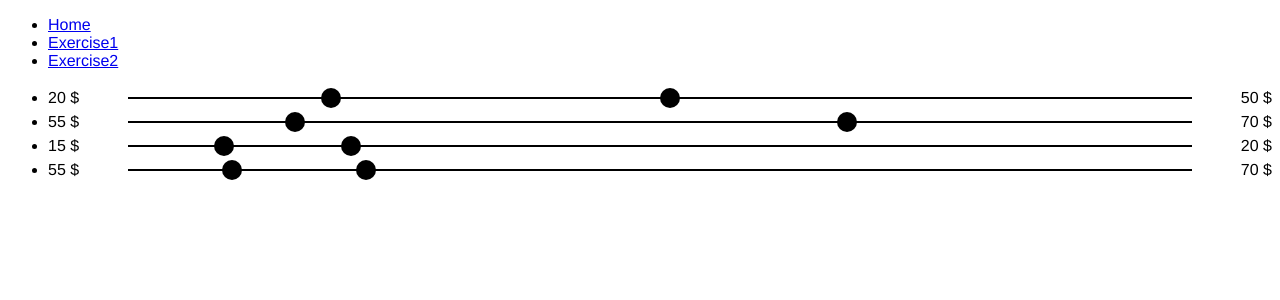
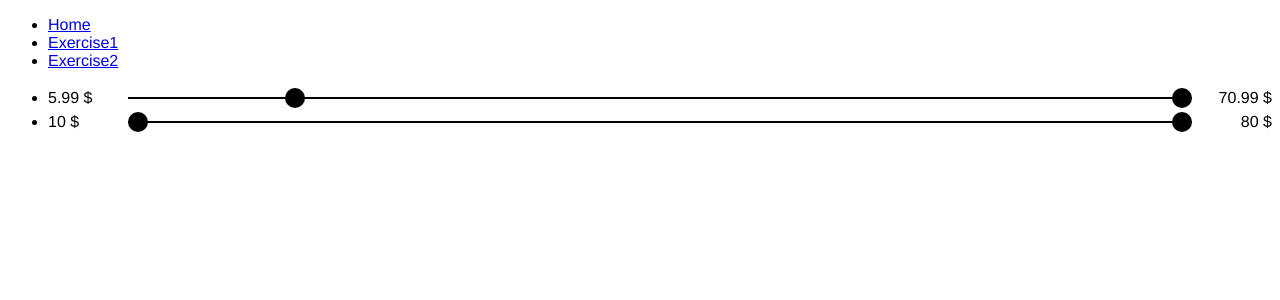
Before and after one commit to byron7cueva/mango-range, a React app: page / in a window 1280 px wide. Shown: the top 300 px of the page. Built offline with nearby package versions, Linux system fonts and the light colour scheme; data requests are answered from the project's data file.

Commit message:
Consume services in exercise 2

```diff
--- a/server/db.json
+++ b/server/db.json
@@ -6,7 +6,7 @@
     { "id": 4, "minLimit": 40, "maxLimit": 180, "min": 55, "max": 70}
   ],
   "fixedRanges": [
-    { "min": 5.99, "max": 70.99, "rangeValues": [1.99, 5.99, 10.99, 30.99, 50.99, 70.99]},
-    { "min": 10, "max": 80, "rangeValues": [10, 20, 30, 40, 50, 60, 70, 80]}
+    { "id": 1, "min": 5.99, "max": 70.99, "rangeValues": [1.99, 5.99, 10.99, 30.99, 50.99, 70.99]},
+    { "id": 2, "min": 10, "max": 80, "rangeValues": [10, 20, 30, 40, 50, 60, 70, 80]}
   ]
 }
--- a/src/App.js
+++ b/src/App.js
@@ -16,12 +16,12 @@ export const App = () => (
           <Link to="/exercise1">Exercise1</Link>
         </li>
         <li>
-          <Link to="/excercise2">Exercise2</Link>
+          <Link to="/exercise2">Exercise2</Link>
         </li>
       </ul>
     </nav>
     <Switch>
-      <Route path="/" exact component={Exercise1} />
+      <Route path="/" exact component={Exercise2} />
       <Route path="/exercise1" exact component={Exercise1} />
       <Route path="/exercise2" exact component={Exercise2} />
     </Switch>
--- a/src/api.js
+++ b/src/api.js
@@ -19,5 +19,8 @@ async function get(endpoint) {
 export const Api = {
   getAllRanges() {
     return get('/ranges');
+  },
+  getAllFixedRanges() {
+    return get('/fixedRanges');
   }
 }
--- a/src/components/FixedRange.js
+++ b/src/components/FixedRange.js
@@ -16,6 +16,37 @@ export class FixedRange extends Component {
     this.width = 0;
     this.widthStep = 0;
     this.pulletToMove = null;
+    this.resizeObserver = null;
+  }
+
+  componentDidMount() {
+   this.resizeObserver = new ResizeObserver(resizeEntity => {
+      this.width = resizeEntity[0].target.clientWidth;
+      this.steps = this.props.rangeValues.length;
+      this.widthStep = this.width / this.steps;
+      const stepsPosition = [];
+      this.props.rangeValues.forEach((value, i) => {
+        const position = i * this.widthStep;
+        let max = position + this.widthStep / 2;
+        let min = position - this.widthStep / 2;
+        min = min < 0? 0 : min;
+        max = max > this.width? this.width : max;
+        stepsPosition.push({position, min, max});
+      });
+      const positionsMin = stepsPosition.map((pos, i) => ({
+        value: this.props.rangeValues[i], ...pos
+      }));
+      const positionsMax = stepsPosition.reverse().map((pos, i) => ({
+        value: this.props.rangeValues[i], ...pos
+      }));
+      this.setState({positionsMin, positionsMax});
+      this.calculatePositionPullet();
+    });
+    this.resizeObserver.observe(this.rangeLineRef.current);
+  }
+
+  componentWillUnmount() {
+    this.resizeObserver.disconnect();
   }
 
   onMouseDownHandler = (event) => {
@@ -45,14 +76,14 @@ export class FixedRange extends Component {
         widthRange = (widthRange > this.width? this.width : widthRange);
         const position = this.state.positionsMin.find(pos => posX >= pos.min && posX <= pos.max);
         if (position && position.value < this.props.max) {
-          this.props.onChangeMin(position.value);
+          this.props.onChangeMin(position.value, this.props.id);
         }
       } else {
         widthRange = offsetLeft + clientWidth - event.clientX;
         widthRange = (widthRange > this.width? this.width : widthRange);
         const position = this.state.positionsMax.find(pos => posX >= pos.min && posX <= pos.max);
         if (position && position.value > this.props.min) {
-          this.props.onChangeMax(position.value);
+          this.props.onChangeMax(position.value, this.props.id);
         }
       }
       rangeToMove.style.width = `${widthRange}px`;
@@ -99,29 +130,4 @@ export class FixedRange extends Component {
       </div>
     )
   }
-
-  componentDidMount() {
-    new ResizeObserver(resizeEntity => {
-      this.width = resizeEntity[0].target.clientWidth;
-      this.steps = this.props.rangeValues.length;
-      this.widthStep = this.width / this.steps;
-      const stepsPosition = [];
-      this.props.rangeValues.forEach((value, i) => {
-        const position = i * this.widthStep;
-        let max = position + this.widthStep / 2;
-        let min = position - this.widthStep / 2;
-        min = min < 0? 0 : min;
-        max = max > this.width? this.width : max;
-        stepsPosition.push({position, min, max});
-      });
-      const positionsMin = stepsPosition.map((pos, i) => ({
-        value: this.props.rangeValues[i], ...pos
-      }));
-      const positionsMax = stepsPosition.reverse().map((pos, i) => ({
-        value: this.props.rangeValues[i], ...pos
-      }));
-      this.setState({positionsMin, positionsMax});
-      this.calculatePositionPullet();
-    }).observe(this.rangeLineRef.current);
-  }
 }
--- a/src/components/NormalRange.js
+++ b/src/components/NormalRange.js
@@ -16,6 +16,21 @@ export class NormalRange extends Component {
     this.width = 0;
     this.widthStep = 0;
     this.pulletToMove = null;
+    this.resizeObserver = null;
+  }
+
+  componentDidMount() {
+    this.resizeObserver = new ResizeObserver(resizeEntity => {
+      this.width = resizeEntity[0].target.clientWidth;
+      this.steps = this.props.maxLimit - this.props.minLimit;
+      this.widthStep = this.width / this.steps;
+      this.calculatePositionPullet();
+    })
+    this.resizeObserver.observe(this.rangeLineRef.current);
+  }
+
+  componentWillUnmount() {
+    this.resizeObserver.disconnect();
   }
 
   onMouseDownHandler = (event) => {
@@ -160,13 +175,4 @@ export class NormalRange extends Component {
       </div>
     )
   }
-
-  componentDidMount() {
-    new ResizeObserver(resizeEntity => {
-      this.width = resizeEntity[0].target.clientWidth;
-      this.steps = this.props.maxLimit - this.props.minLimit;
-      this.widthStep = this.width / this.steps;
-      this.calculatePositionPullet();
-    }).observe(this.rangeLineRef.current);
-  }
 }
--- a/src/pages/Excercise2.js
+++ b/src/pages/Excercise2.js
@@ -1,37 +1,62 @@
 import React, { Component } from 'react';
 
 import { FixedRange } from '../components/FixedRange';
+import { Api } from '../api';
 
 export class Exercise2 extends Component {
   constructor(props) {
     super(props);
     this.state = {
-      mi: 1.99,
-      mx: 50.99
+      data: []
     };
   }
 
-  onChangeMin = (value) => {
+  componentDidMount() {
+    this.fetchData();
+  }
+
+  onChangeMin = (value, id) => {
+    const store = [ ...this.state.data ];
+    const index = store.findIndex(range => range.id === id);
+    store[index].min = value;
     this.setState({
-      mi: value
+      data: store
     });
   }
 
-  onChangeMax = (value) => {
+  onChangeMax = (value, id) => {
+    const store = [ ...this.state.data ];
+    const index = store.findIndex(range => range.id === id);
+    store[index].max = value;
     this.setState({
-      mx: value
+      data: store
     });
   }
 
+  async fetchData() {
+    const data = await Api.getAllFixedRanges();
+    this.setState({data});
+  }
+
   render() {
+    const { data } = this.state;
     return (
-      <FixedRange
-        min={this.state.mi}
-        max={this.state.mx}
-        rangeValues={[1.99, 5.99, 10.99, 30.99, 50.99, 70.99]}
-        onChangeMin={this.onChangeMin}
-        onChangeMax={this.onChangeMax}
-      />
+      <ul>
+        {
+          data.map(range => (
+            <li key={range.id}>
+              <FixedRange
+                id={range.id}
+                min={range.min}
+                max={range.max}
+                rangeValues={range.rangeValues}
+                onChangeMin={this.onChangeMin}
+                onChangeMax={this.onChangeMax}
+              />
+            </li>
+          ))
+        }
+      </ul>
     );
   }
 }
```
